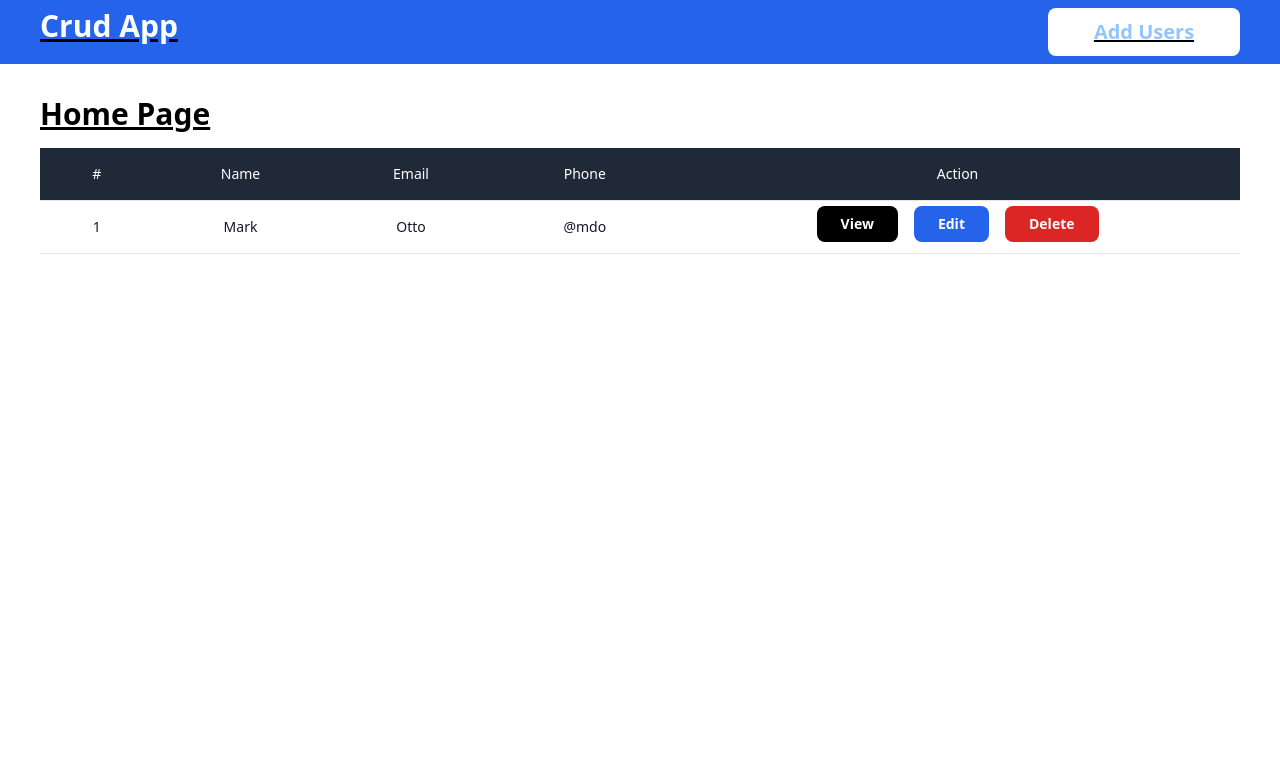
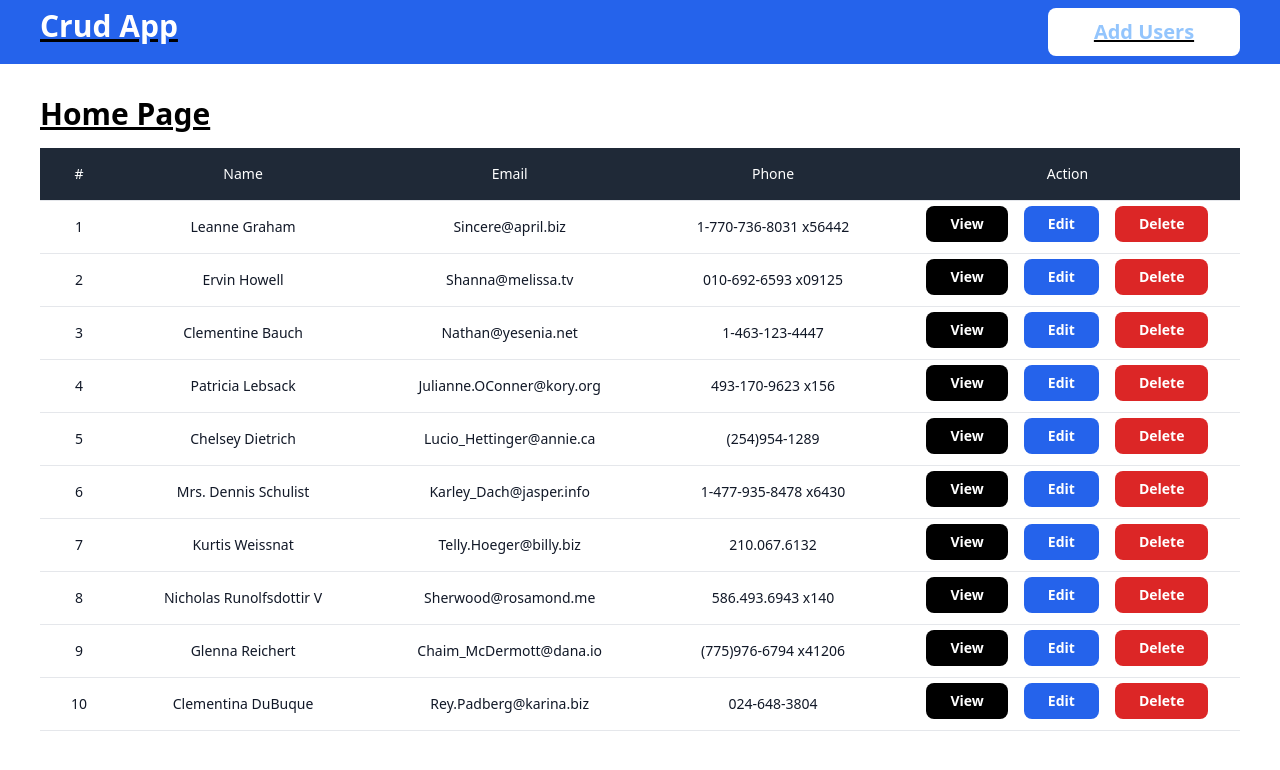
Before and after one commit to Katiechi/crudapp, a React (Create React App) app in the folder crudapp/: page / in a window 1280 px wide. Shown: the top 770 px of the page. Built offline with nearby package versions, Linux system fonts and the light colour scheme; data requests are answered from the project's data file.

Commit message:
fetched the data using axios and mapped it onto the Homepage

```diff
--- a/crudapp/package.json
+++ b/crudapp/package.json
@@ -16,7 +16,7 @@
   },
   "scripts": {
     "start": "react-scripts start",
-    "json-server":"json-server --watch db.json --port 3003",
+    "json-server": "json-server --watch db.json --port 3003",
     "build": "react-scripts build",
     "test": "react-scripts test",
     "eject": "react-scripts eject"
--- a/crudapp/src/pages/Home.js
+++ b/crudapp/src/pages/Home.js
@@ -1,6 +1,17 @@
-import React from 'react'
+import axios from "axios"
+import React, { useEffect, useState } from 'react'
 
 function Home() {
+
+    const [users, setUsers] = useState([])
+
+    useEffect(() => {
+        axios.get("http://localhost:3003/users")
+            .then((res) => {
+                setUsers(res.data)
+            })
+    }, [])
+
     return (
         <div className='w-full h-full flex flex-col px-10 py-8'>
             <h1 className='text-black text-3xl font-semibold font-Monteserrat'>Home Page</h1>
@@ -30,17 +41,20 @@ function Home() {
 
                                     </tr>
                                 </thead>
+
                                 <tbody>
-                                    <tr className="bg-white border-b">
-                                        <td className="px-6 py-4 whitespace-nowrap text-sm font-medium text-gray-900">1</td>
+
+                                    {users.map((user, index) => {
+                                        return (<tr key={index} className="bg-white border-b">
+                                            <td className="px-6 py-4 whitespace-nowrap text-sm font-medium text-gray-900">{index+1}</td>
                                             <td className="text-sm text-gray-900 font-light px-6 py-4 whitespace-nowrap">
-                                            Mark
+                                                {user.name}
                                             </td>
                                             <td className="text-sm text-gray-900 font-light px-6 py-4 whitespace-nowrap">
-                                            Otto
+                                                {user.email}
                                             </td>
                                             <td className="text-sm text-gray-900 font-light px-6 py-4 whitespace-nowrap">
-                                            @mdo
+                                                {user.phone}
                                             </td>
                                             <td className="flex justify-center items-center text-sm flex space-x-4 mt-1">
                                                 <button className='px-6 py-2 text-white bg-black rounded-lg'>
@@ -53,7 +67,9 @@ function Home() {
                                                     Delete
                                                 </button>
                                             </td>
-                                    </tr>
+                                        </tr>)
+                                    })}
+
 
                                 </tbody>
                             </table>
```
Lines whose indentation alone changed are shown as unchanged.
